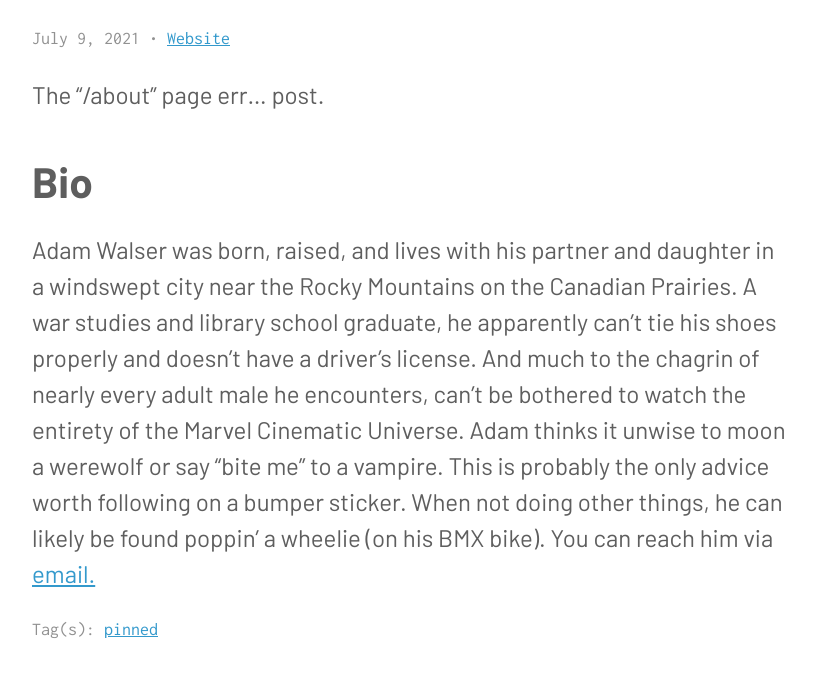
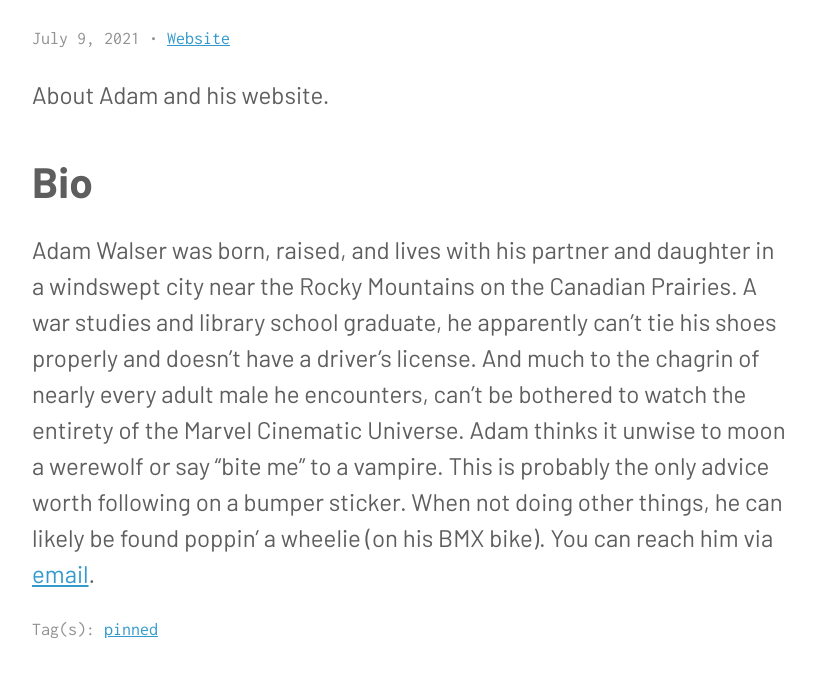
Before and after one commit to ajpwalser/ajpwalser.github.io, a Jekyll site: the page built from _posts/2021-07-09-about.md, in a window 1280 px wide. Shown: the part 179-855 px from the top of the page, without its empty margins (230-1047 px from the left). Built offline with Jekyll 4.4.1, drawn with Linux system fonts in a browser that asks for light colours.

Commit message:
Update 2021-07-09-about.md

```diff
--- a/_posts/2021-07-09-about.md
+++ b/_posts/2021-07-09-about.md
@@ -6,8 +6,8 @@ tags: pinned
 date: 2021-07-09
 ---
 
-The "/about" page err... post.<!--more-->
+About Adam and his website.<!--more-->
 
 ### Bio
 
-Adam Walser was born, raised, and lives with his partner and daughter in a windswept city near the Rocky Mountains on the Canadian Prairies. A war studies and library school graduate, he apparently can't tie his shoes properly and doesn't have a driver's license. And much to the chagrin of nearly every adult male he encounters, can't be bothered to watch the entirety of the Marvel Cinematic Universe. Adam thinks it unwise to moon a werewolf or say “bite me” to a vampire. This is probably the only advice worth following on a bumper sticker. When not doing other things, he can likely be found poppin' a wheelie (on his BMX bike). You can reach him via <a href="">email.</a>
+Adam Walser was born, raised, and lives with his partner and daughter in a windswept city near the Rocky Mountains on the Canadian Prairies. A war studies and library school graduate, he apparently can't tie his shoes properly and doesn't have a driver's license. And much to the chagrin of nearly every adult male he encounters, can't be bothered to watch the entirety of the Marvel Cinematic Universe. Adam thinks it unwise to moon a werewolf or say “bite me” to a vampire. This is probably the only advice worth following on a bumper sticker. When not doing other things, he can likely be found poppin' a wheelie (on his BMX bike). You can reach him via <a href="">email</a>.
```
